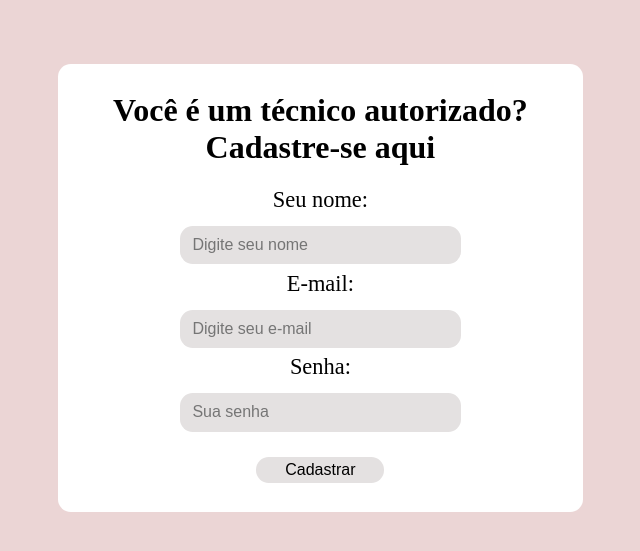
After one commit to BuzzTech-API/API, a Flask app: page /cadastrar_login in a window 1280 px wide. The commit adds this page. Shown: the top 551 px of the page, without its empty margins (334-974 px from the left). Run offline with Flask 2, Linux system fonts and the light colour scheme.

Commit message:
atualização do login

```diff
--- a/src/app/__init__.py
+++ b/src/app/__init__.py
@@ -1,16 +1,14 @@
 from flask import Flask
 from flask_sqlalchemy import SQLAlchemy
 from flask_migrate import Migrate
-#from flask_login import LoginManager
+from flask_login import LoginManager
 
 app = Flask(__name__)
 app.config.from_object('config')
 
 db = SQLAlchemy(app)
 migrate = Migrate(app, db)
-
-
-#lm = LoginManager(app)
+login_manager = LoginManager(app)
 
 
 from app.models import model
--- a/src/app/controllers/default.py
+++ b/src/app/controllers/default.py
@@ -1,16 +1,16 @@
-from app import app,db
-from flask import render_template, redirect, url_for
-from flask.globals import request
+from app import app, db
+from flask import render_template, redirect, url_for, request
 from app.models.model import Chamado, User
+from flask_login import login_user, logout_user
 import datetime
 
 
 # aqui atribuimos uma routa para essa aplicação com .route ligado a nossa aplicação flask e atribuimos um caminho como "/" que quer dizer a raiz do site e ela vai sempre executar a função que estiver em seguida dela como é caso ela executa a função home page
+@app.route("/index")
 @app.route("/")
 def homepage():
     # na função home page você utiliza uma função da biblioteca padrão do flask a render_template() para você renderizar uma pagina html e não ter que poluir seu condigo com tags de html e todos os arquivos htmls devem ficar em uma pasta chamada templates com essa escrita e ficando no mesmo diretorio do arquivo.py que está sua aplicação flask
     return render_template("home.html")
-
 
 
 
@@ -20,14 +20,12 @@ def abertura_de_chamado():
 
 
 
-
 # função e rota para visualizar os chamados
 @app.route("/visualizar")
 def visualizar():
     #depois você utiliza return com a fundação render_template("atribuindo a rota que você quer", além de adicionar a uma variavel tabela o valor da tabela que é lista do banco para que você possa utilizar os valores dela no seu html quando renderizar ele)
     tabela = Chamado.query.order_by(Chamado.id).all()
     return render_template("visualizar.html", tabela=tabela)
-
 
 
 
@@ -55,6 +53,7 @@ def deletar(id):
     return redirect("/visualizar")
 
 
+
 # função de atualizar o chamado do id informado que vai entrar em uma pagina para a pessoa preencher as modificações e assim vai pegar as informações e atualizar no banco de dados
 @app.route('/atualizar/<int:id>', methods=["POST", "GET"])
 def atualizar(id):
@@ -70,3 +69,47 @@ def atualizar(id):
         #flash("Atualizado")
         return redirect(url_for('visualizar'))
     return render_template("atualizar.html", r=r)
+
+
+
+@app.route('/cadastrar_login', methods=['GET','POST'])
+def cadastrar_login():
+    if request.method == 'POST':
+        name = request.form['name']
+        email = request.form['email']
+        password = request.form['password']
+
+        user = User(name=name, email=email, password=password)
+        db.session.add(user)
+        db.session.commit()
+        return redirect(url_for('login'))
+
+    return render_template('cadastrar.html')
+
+
+
+@app.route('/login', methods=['GET', 'POST'])
+def login():
+    if request.method == 'POST':
+        email = request.form['email']
+        password = request.form['password']
+
+        user = User.query.filter_by(email=email).first()
+
+        if user and user.verify_password(password):
+            print(user.verify_password(password))
+            login_user(user)
+            return redirect(url_for('visualizar'))
+
+
+        print("Usuário não existe")
+        return redirect(url_for('homepage'))
+
+    return render_template('login.html')
+
+
+
+@app.route('/logout')
+def logout():
+    logout_user()
+    return redirect(url_for('homepage'))
--- a/src/app/static/css/styles.css
+++ b/src/app/static/css/styles.css
@@ -28,3 +28,67 @@ a.butao {
 .espaço{
     margin-left: 2%;
 }
+
+
+div.borda{
+    border-radius: 1vw;
+    background-color: white;
+    margin: 10vw;
+    margin-left: 30vw;
+    padding: 0.5vw;
+    text-align: center;
+    width: 40vw;
+    height: 23vw;
+}
+
+
+.inp{
+    width: 20vw;
+    height: 1vw;
+    margin: 0vw;
+    margin-top: 1vw;
+    border-radius: 1vw;
+    padding: 1vw;
+    font-size: 1.25vw;
+    margin-bottom: 0.5vw;
+    background-color: #E4E1E1;
+    border-style: none;
+}
+
+.inpsub{
+    width: 10vw;
+    height: 2vw;
+    margin: 0vw;
+    margin-top: 1.5vw;
+    border-radius: 1vw;
+    font-size: 1.25vw;
+    background-color: #E4E1E1;
+    border-style: none;
+}
+
+.bodylogin{
+    background-color: #EBD5D5;
+}
+
+label.inplogin{
+    font-size: 1.75vw;
+    margin-bottom: 0vw;
+    margin-top: 1vw;
+}
+
+.bordacadastro{
+    border-radius: 1vw;
+    background-color: white;
+    margin: 5vw;
+    margin-left: 30vw;
+    padding: 0.5vw;
+    text-align: center;
+    width: 40vw;
+    height: 34vw;
+}
+
+.inpcadastro{
+    font-size: 1.75vw;
+    margin-bottom: 0.5vw;
+
+}
--- /dev/null
+++ b/src/app/templates/cadastrar.html
@@ -0,0 +1,31 @@
+<!DOCTYPE html>
+<html lang="en">
+
+<head>
+    <meta charset="UTF-8">
+    <meta http-equiv="X-UA-Compatible" content="IE=edge">
+    <meta name="viewport" content="width=device-width, initial-scale=1.0">
+    <link rel="stylesheet" href="{{url_for('static', filename='css/styles.css')}}">
+    <title>Cadastrar Técnico</title>
+</head>
+
+<body class="bodylogin">
+    <div class="bordacadastro">
+        <h1>Você é um técnico autorizado? Cadastre-se aqui</h1>
+        <form action="" method="post">
+            <label for="" class="inpcadastro">Seu nome:</label>
+            <br><input class="inp type="text" name="name" placeholder="Digite seu nome">
+
+            <br><label for="" class="inpcadastro">E-mail:</label>
+            <br><input class="inp" type="email" name="email" placeholder="Digite seu e-mail">
+
+            <br><label for="" class="inpcadastro">Senha:</label>
+            <br><input class="inp" type="password" name="password" placeholder="Sua senha">
+
+            <br><input class="inpsub" type="submit" value="Cadastrar">
+        </form>
+    </div>
+
+</body>
+
+</html>
--- a/src/app/templates/visualizar.html
+++ b/src/app/templates/visualizar.html
@@ -45,7 +45,9 @@
                 <th scope="col" class="espaço">Descrição</th>
                 <th scope="col" class="espaço">Status</th>
                 <th scope="col" class="espaço">Data</th>
+                {% if current_user.is_authenticated %}
                 <th scope="col" class="espaço">Ações</th>
+                {% endif %}
             </tr>
         </thead>
         <tbody>
@@ -60,8 +62,10 @@
             <td>{{item.status}}</td>
             <td>{{item.time_created}}</td>
             <!-- Por último você tem os botões com a referencia de sua respectiva função no caso o caminho que você atribui no route das funções atualizar e deletar no app.py-->
+            {% if current_user.is_authenticated %}
             <td><a class="btn btn-danger" href='/deletar/{{item.id}}'><i class="bi bi-trash"></i>Deletar</a>
             <a class="btn btn-secondary"href='/atualizar/{{item.id}}'><i class="bi bi-arrow-clockwise"></i>Atualizar</a></td>
+            {% endif %}
         </tr>
         {% endfor %}
         </tbody>
--- a/src/config.py
+++ b/src/config.py
@@ -1,8 +1,7 @@
 
 DEBUG = True
 
-SQLALCHEMY_DATABASE_URI = 'mysql+pymysql://root:@localhost:3306/api'
+SQLALCHEMY_DATABASE_URI = 'mysql+pymysql://root:Dev2022.@localhost/api'
 #SQLALCHEMY_DATABASE_URI = 'mysql+pymysql://b70864addbd6db:97156f7a@us-cdbr-east-06.cleardb.net/heroku_ebe0c393af7b9fc'
+SECRET_KEY = "SECRET"
 SQLALCHEMY_TRACK_MODIFICATIONS = True
-
-SECRET_KEY = 'secret'
--- a/src/run.py
+++ b/src/run.py
@@ -1,4 +1,4 @@
 from app import app
 
 if __name__ == "__main__":
-    app.run(debug=True)
+    app.run()
```
Also changed, not shown: src/app/models/model.py (+21 -19 lines), src/app/templates/login.html (added, +28 -0 lines), src/migrations/versions/15450210df63_.py (renamed from src/migrations/versions/583cfc6eda87_.py, +6 -6 lines).
